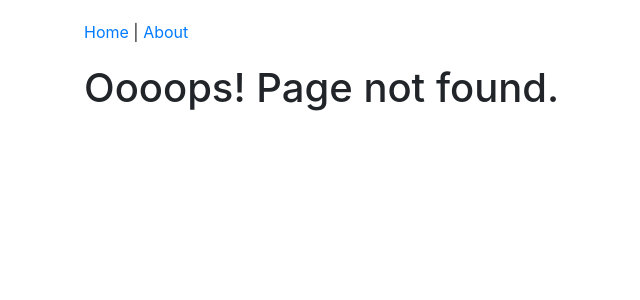
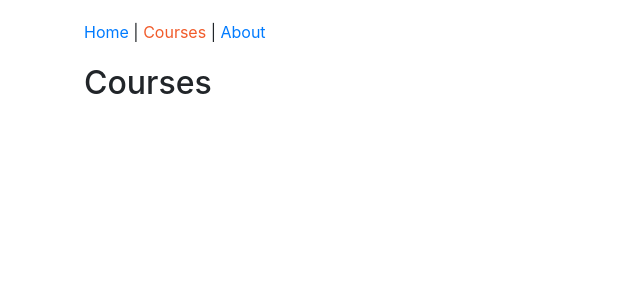
Before and after one commit to andersonRocha091/scaffold-react-own-setting, a React app: page /courses in a window 1280 px wide. Before the commit this address had no page. Shown: the top 300 px of the page, without its empty margins (146-786 px from the left). Built offline with nearby package versions, Linux system fonts and the light colour scheme; the HTML template or start-up script is replaced by a standard one.

Commit message:
Adicionando o componente de listagem cursos para inciar o uso do redux

```diff
--- a/src/components/App.js
+++ b/src/components/App.js
@@ -4,6 +4,7 @@ import { Route, Switch } from "react-router-dom";
 import HomePage from "./home/HomePage";
 import AboutPage from "./about/AboutPage";
 import Header from "./common/Header";
+import CoursesPage from "./courses/CoursesPage";
 import PageNotFound from "./PageNotFound";
 
 const App = () => {
@@ -13,6 +14,7 @@ const App = () => {
       <Switch>
         <Route exact path="/" component={HomePage} />
         <Route path="/about" component={AboutPage} />
+        <Route path="/courses" component={CoursesPage} />
         <Route component={PageNotFound} />
       </Switch>
     </div>
--- a/src/components/common/Header.jsx
+++ b/src/components/common/Header.jsx
@@ -9,6 +9,10 @@ const Header = () => {
         Home
       </NavLink>
       {" | "}
+      <NavLink to="/courses" activeStyle={activeStyle}>
+        Courses
+      </NavLink>
+      {" | "}
       <NavLink to="/about" activeStyle={activeStyle}>
         About
       </NavLink>
--- /dev/null
+++ b/src/components/courses/CoursesPage.jsx
@@ -0,0 +1,9 @@
+import React, { Component } from "react";
+
+class CoursesPage extends Component {
+  render() {
+    return <h2>Courses</h2>;
+  }
+}
+
+export default CoursesPage;
```
